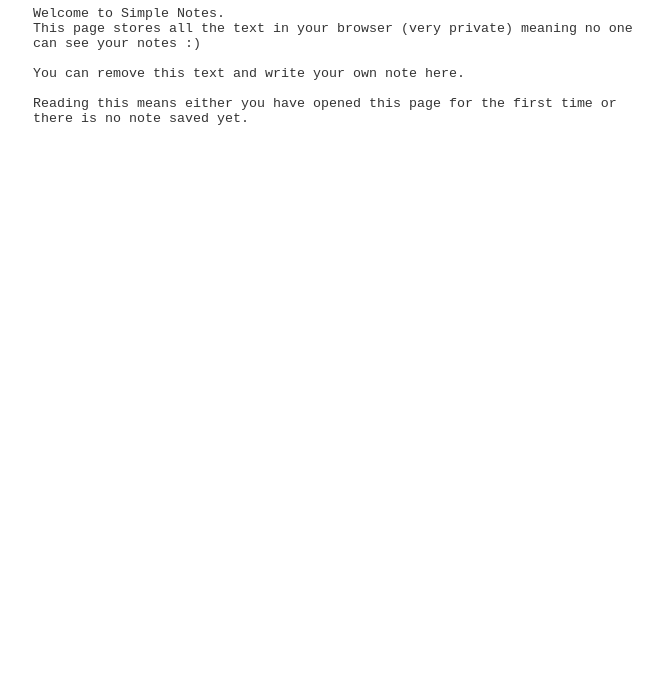
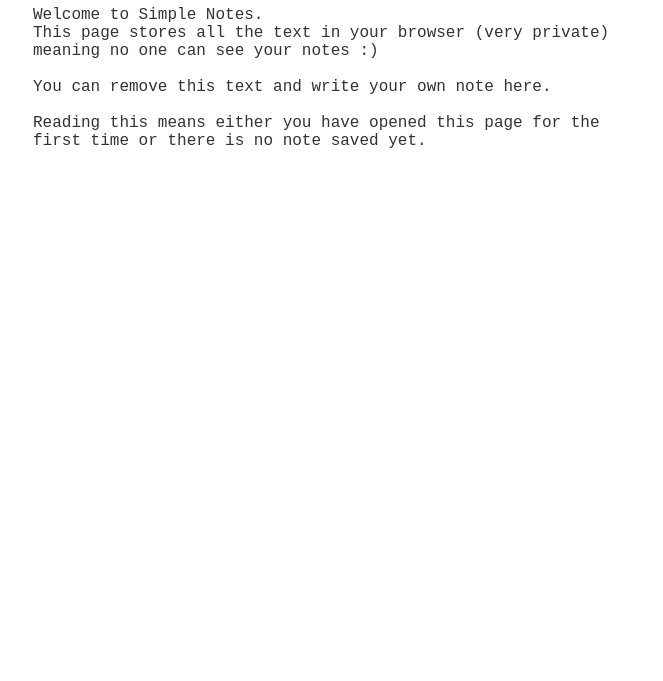
Before and after one commit to panooley/simple-notes, a plain HTML site: page index.html in a window 1280 px wide. Shown: the part 119-800 px from the top of the page, without its empty margins (309-972 px from the left). Drawn offline with Linux system fonts and the light colour scheme.

Commit message:
Increased text size

```diff
--- a/index.html
+++ b/index.html
@@ -1 +1 @@
-<!DOCTYPE html><html lang="en"><head><meta charset="UTF-8"><meta name="viewport" content="width=device-width, initial-scale=1.0"><title>Simple Notes</title></head><body><main><h1>Simple Notes</h1><textarea placeholder="Start typing..." id="textarea"></textarea></main><style>body{min-height:calc(100vh - 4rem);background:#fff;font-family:'Courier New',Courier,monospace;margin:auto;max-width:600px;line-height:1.6rem;font-size:18px;color:#333;padding:2rem}h1,h2,h3{line-height:1.2;rotate:-1deg;}@media (prefers-color-scheme:dark){body{background:#111;color:#ccc}}textarea{background:inherit;outline:none;border:none;caret-color:indigo;color:inherit;width:100%;height:100%;resize:none}main{height:calc(100vh - 12rem);width:100%}</style><script>let storedText=localStorage.getItem("text")||"Welcome to Simple Notes.\nThis page stores all the text in your browser (very private) meaning no one can see your notes :)\n\nYou can remove this text and write your own note here.\n\nReading this means either you have opened this page for the first time or there is no note saved yet.";textarea.value=storedText;textarea.addEventListener("input",()=>{localStorage.setItem("text",textarea.value);});</script></body></html>
+<!DOCTYPE html><html lang="en"><head><meta charset="UTF-8"><meta name="viewport" content="width=device-width, initial-scale=1.0"><title>Simple Notes</title></head><body><main><h1>Simple Notes</h1><textarea placeholder="Start typing..." id="textarea"></textarea></main><style>body{min-height:calc(100vh - 4rem);background:#fff;font-family:'Courier New',Courier,monospace;margin:auto;max-width:600px;line-height:1.6rem;font-size:18px;color:#333;padding:2rem}h1,h2,h3{line-height:1.2;rotate:-1deg;}@media (prefers-color-scheme:dark){body{background:#111;color:#ccc}}textarea{font-size: 16px; background:inherit;outline:none;border:none;caret-color:indigo;color:inherit;width:100%;height:100%;resize:none}main{height:calc(100vh - 12rem);width:100%}</style><script>let storedText=localStorage.getItem("text")||"Welcome to Simple Notes.\nThis page stores all the text in your browser (very private) meaning no one can see your notes :)\n\nYou can remove this text and write your own note here.\n\nReading this means either you have opened this page for the first time or there is no note saved yet.";textarea.value=storedText;textarea.addEventListener("input",()=>{localStorage.setItem("text",textarea.value);});</script></body></html>
```
